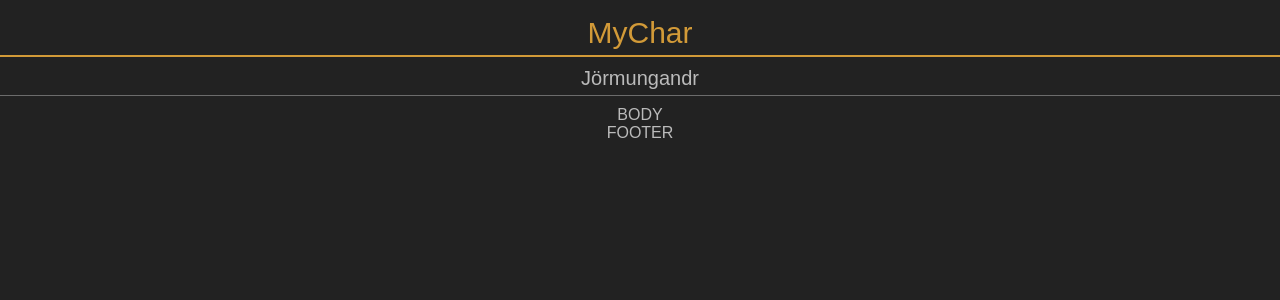
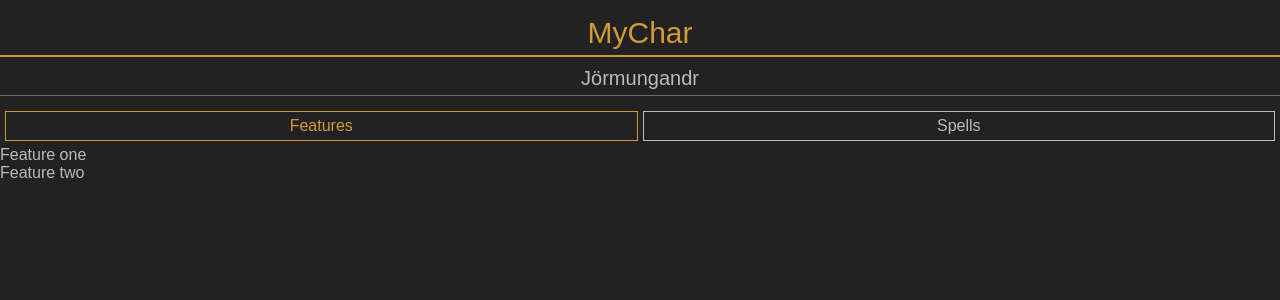
Before and after one commit to ladben/mychar, a React (Create React App) app: page / in a window 1280 px wide. Shown: the top 300 px of the page. Built offline with nearby package versions, Linux system fonts and the light colour scheme.

Commit message:
ability navigation

```diff
--- a/src/App.js
+++ b/src/App.js
@@ -1,17 +1,11 @@
 import './App.css';
+import {characters, characterAbilities} from './sources';
 import { useState } from 'react';
 
 import Heading from './components/header/Heading.js';
+import Body from './components/body/Body.js';
 
 function App() {
-  const characters = [{
-    id: 1,
-    name: 'Jörmungandr'
-  }, {
-    id: 2,
-    name: 'Rex Erectio'
-  }];
-
   let defaultSelectedChar = characters[0];
   const lsSelectedChar = window.localStorage.getItem('_selectedChar');
 
@@ -31,8 +25,7 @@ function App() {
   return (
     <div className='outer-wrapper flex-column-centered'>
       <Heading selectedChar={{...selectedChar}} characters={[...characters]} updateSelectedCharHandler={updateSelectedChar}/>
-      <div className='body'>BODY</div>
-      <div className='footer'>FOOTER</div>
+      <Body characterAbilities={{...characterAbilities}} selectedChar={{...selectedChar}}/>
     </div>
   );
 }
--- /dev/null
+++ b/src/components/body/Body.css
@@ -0,0 +1,11 @@
+.body-wrapper {
+  width: 100%;
+}
+
+.ability-wrapper {
+  display: none;
+}
+
+.ability-wrapper.active {
+  display: grid;
+}
--- /dev/null
+++ b/src/components/body/Body.js
@@ -0,0 +1,28 @@
+import './Body.css';
+import { useState } from 'react';
+
+import Navigation from './Navigation.js';
+
+function Body(props) {
+  const {selectedChar, characterAbilities} = props;
+
+  const [selectedAbility, setSelectedAbility] = useState('features');
+
+
+
+  return (
+    <div className='body-wrapper'>
+      <Navigation selectedAbility={selectedAbility} updateSelectedAbilityHandler={setSelectedAbility}/>
+      <div className='ability-wrapper features-wrapper active'>
+        <div className='feature-item'>Feature one</div>
+        <div className='feature-item'>Feature two</div>
+      </div>
+      <div className='ability-wrapper spells-wrapper'>
+        <div className='spell-item'>Spell one</div>
+        <div className='spell-item'>Spell two</div>
+      </div>
+    </div>
+  );
+}
+
+export default Body
--- /dev/null
+++ b/src/components/body/Navigation.css
@@ -0,0 +1,16 @@
+.ability-navigation {
+  display: flex;
+  padding: 5px;
+  gap: 5px;
+}
+
+.nav-item {
+  flex: 0 1 50%;
+  text-align: center;
+  padding: 5px;
+  border: 1px solid;
+}
+
+.nav-item.active {
+  color: var(--accent);
+}
--- /dev/null
+++ b/src/components/body/Navigation.js
@@ -0,0 +1,22 @@
+import './Navigation.css';
+
+function Navigation(props) {
+  let featuresClass = '';
+  let spellsClass = '';
+
+  if (props.selectedAbility === 'features') {
+    featuresClass = ' active';
+  }
+  if (props.selectedAbility === 'spells') {
+    spellsClass = ' active';
+  }
+
+  return (
+    <nav className='ability-navigation'>
+        <div className={'nav-item' + featuresClass} onClick={() => {props.updateSelectedAbilityHandler('features')}}>Features</div>
+        <div className={'nav-item' + spellsClass} onClick={() => {props.updateSelectedAbilityHandler('spells')}}>Spells</div>
+    </nav>
+  );
+}
+
+export default Navigation;
```
